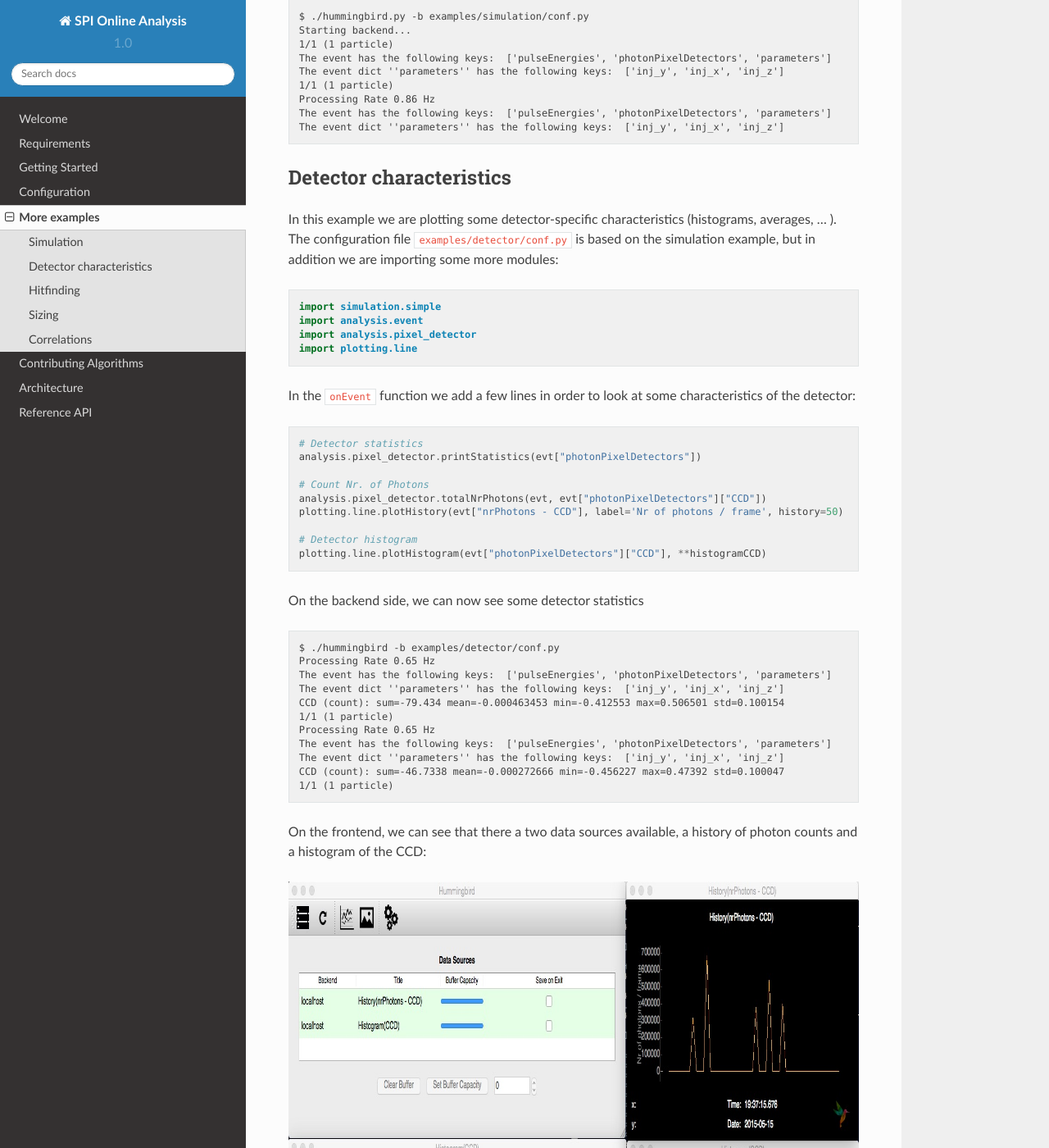
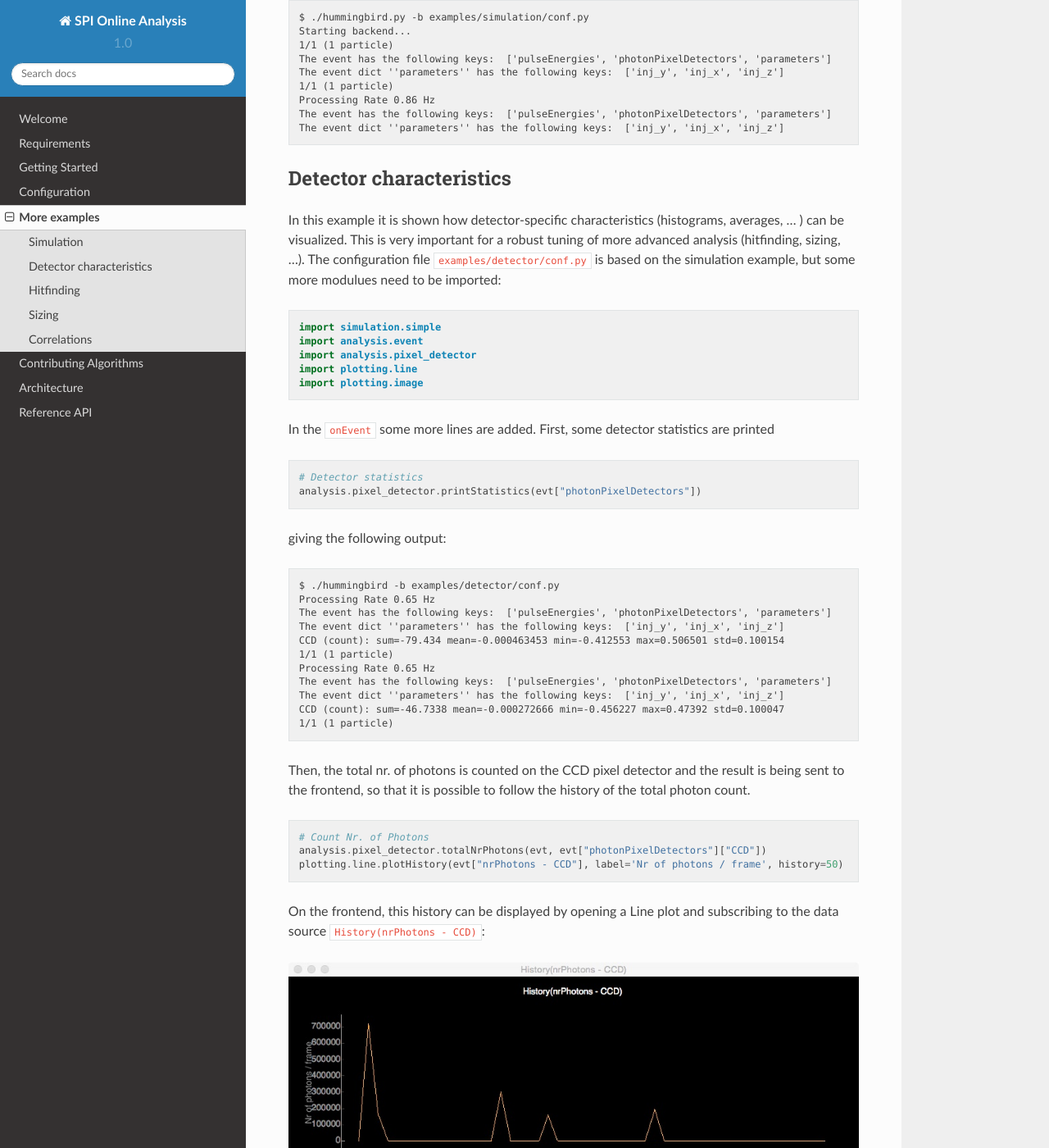
Before and after one commit to FXIhub/hummingbird, a Sphinx documentation site: the page built from docs/examples.rst, in a window 1280 px wide and 1400 px high, scrolled down 1648 px. Shown: the whole window at 82% size. Built offline with Sphinx 7.4.7 and the Read the Docs theme 2.0.0, drawn with Linux system fonts in a browser that asks for light colours; some of the changed text lies outside the part shown.

Commit message:
Finished detector example

```diff
--- a/docs/examples.rst
+++ b/docs/examples.rst
@@ -3,9 +3,9 @@
 
 Simulation
 ----------
-For most of our examples, we are using simulated data which is provided through `Condor <http://lmb.icm.uu.se/condor/simulation>`_. If you want to know how to run these examples on real data, checkout the basic example in :doc:`Configuration <configuration>`.
+For most of the following examples, simulated data provided through `Condor <http://lmb.icm.uu.se/condor/simulation>`_ is used. In order to run these examples on real data, the only thing to change really is the ``stat[Facility]`` variable and maybe some more datasource specific configurations, see the basic example in :doc:`Configuration <configuration>`.
 
-We are simulating a icosahedron-shaped virus with a diameter of 60 nm under reasonable experimental conditions at the CXI beamline. The full Condor configuration file is located in ``examples/simulation/virus.conf``.
+The speciman used for the simulation is a icosahedron-shaped virus with a diameter of 60 nm with reasonable conditions for experiments inside the 100nm chamber of the CXI beamline. The full Condor configuration file is located in ``examples/simulation/virus.conf``.
 
 Now, lets have a look at the configuration file, located in ``examples/simulation/conf.py``. First, we are importing the ``simulation`` and the ``analysis.event`` module:
 
@@ -21,7 +21,7 @@
    sim = simulation.simple.Simulation("examples/simulation/virus.conf")
    sim.hitrate = 0.1
 
-In the ``state`` variable, we need to provide the simulation ``sim`` and specify the datasets we want to extract:
+In the ``state`` variable, it is necessary to provide the simulation ``sim`` and specify the datasets to be extracted:
 
 ::
 
@@ -61,7 +61,7 @@
        }
    }
 
-Inside the ``onEvent`` function we can now run algorithms on our simulated datasets and send plots to the frontend, for now we are just printing some extracted information:
+Inside the ``onEvent`` function it is possible to apply analsyis algorithms to the simulated datasets and send plots to the frontend, for now some extracted information is printed:
 
 ::
 
@@ -70,7 +70,7 @@
        analysis.event.printKeys(evt)
        analysis.event.printKeys(evt, "parameters")
 
-Lets run our small simulation example:
+Here is the output of this small simulation example:
 
 ::
 
@@ -87,7 +87,7 @@
 
 Detector characteristics
 ------------------------
-In this example we are plotting some detector-specific characteristics (histograms, averages, ... ). The configuration file ``examples/detector/conf.py`` is based on the simulation example, but in addition we are importing some more modules:
+In this example it is shown how detector-specific characteristics (histograms, averages, ... ) can be visualized. This is very important for a robust tuning of more advanced analysis (hitfinding, sizing, ...). The configuration file ``examples/detector/conf.py`` is based on the simulation example, but some more modulues need to be imported:
 
 ::
 
@@ -95,22 +95,17 @@
    import analysis.event
    import analysis.pixel_detector
    import plotting.line
+   import plotting.image
 
-In the ``onEvent`` function we add a few lines in order to look at some characteristics of the detector:
+In the ``onEvent`` some more lines are added. First, some detector statistics are printed
 
 ::
 
    # Detector statistics
    analysis.pixel_detector.printStatistics(evt["photonPixelDetectors"])
 
-   # Count Nr. of Photons
-   analysis.pixel_detector.totalNrPhotons(evt, evt["photonPixelDetectors"]["CCD"])
-   plotting.line.plotHistory(evt["nrPhotons - CCD"], label='Nr of photons / frame', history=50)
 
-   # Detector histogram
-   plotting.line.plotHistogram(evt["photonPixelDetectors"]["CCD"], **histogramCCD)
-
-On the backend side, we can now see some detector statistics
+giving the following output:
 
 ::
 
@@ -126,15 +121,31 @@
    CCD (count): sum=-46.7338 mean=-0.000272666 min=-0.456227 max=0.47392 std=0.100047
    1/1 (1 particle)
 
-On the frontend, we can see that there a two data sources available, a history of photon counts and a histogram of the CCD:
+Then, the total nr. of photons is counted on the CCD pixel detector and the result is being sent to the frontend, so that it is possible to follow the history of the total photon count.
 
-.. image:: images/examples/detector/all.jpg
-   :scale: 100%
+::
+
+   # Count Nr. of Photons
+   analysis.pixel_detector.totalNrPhotons(evt, evt["photonPixelDetectors"]["CCD"])
+   plotting.line.plotHistory(evt["nrPhotons - CCD"], label='Nr of photons / frame', history=50)
+
+On the frontend, this history can be displayed by opening a Line plot and subscribing to the data source ``History(nrPhotons - CCD)``:
+
+.. image:: images/examples/detector/nrphotons.jpg
+
+Inside the ``View`` -> ``Plot settings`` dialog there is an option to display a histogram of the current buffer instead of the updating history:
+
+.. image:: images/examples/detector/nrphotons_hist.jpg
    :align: center
 
-The history of photon counts, we can only visualize as a line plot (upper right), whereas the histogram can be display a a line plot (lower left) and as an image (lower right). All these plots give us information on signal and noise on the detector.
+The next useful detector feature to look is a frame histogram of the entrie CCD:
 
-In the configuration file, The plotting parameters for the histogram (as for any plotting function) can be given as keyword arguments or defined outside the ``onEvent`` function as a dictionary which is then passed as a whole to the plotting function:
+::
+
+   # Detector histogram
+   plotting.line.plotHistogram(evt["photonPixelDetectors"]["CCD"], **histogramCCD)
+
+The parameters for the histogram plot (as for any other plot) can be given as keyword arguments or defined outside the ``onEvent`` function as a dictionary which is then passed as a whole to the plotting function:
 
 ::
 
@@ -151,6 +162,29 @@
        plotting.line.plotHistory(..., history=50)
        plotting.line.plotHistogram(..., **histogramCCD)
 
+Subscribing to the detector histogram ``Hist(CCD)`` in a Line plot, the visual output looks like this:
+
+.. image:: images/examples/detector/histogram_hit.jpg
+   :align: center
+
+Subscribing to the same data source in an Image Plot, the output is a history of histograms looking like this:
+
+.. image:: images/examples/detector/histogram_history.jpg
+   :align: center
+
+Finally, it is possible to just send every detector frame (or a subset of it based on e.g. hitfinding) as an image
+
+::
+
+    # Detector images
+    plotting.image.plotImage(evt["photonPixelDetectors"]["CCD"])
+
+and display it on the frontend. Instead displaying only the latest image, it is possible to toggle the visualization of the trend (mean, min, max, std) inside the ``View`` -> ``Plot settings`` dialog:
+
+.. image:: images/examples/detector/buffer.jpg
+   :align: center
+
+The latest image of the buffer (50 images) is displayed on the left, the per-pixel maximum of the buffer in the middle and the per-pixel mean on the right.
 
 
 Hitfinding
```
Also changed, not shown: docs/images/examples/detector/buffer.jpg (added), docs/images/examples/detector/histogram_history.jpg (added), docs/images/examples/detector/histogram_hit.jpg (added), docs/images/examples/detector/nrphotons.jpg (added), docs/images/examples/detector/nrphotons_hist.jpg (added), 4 other files.
